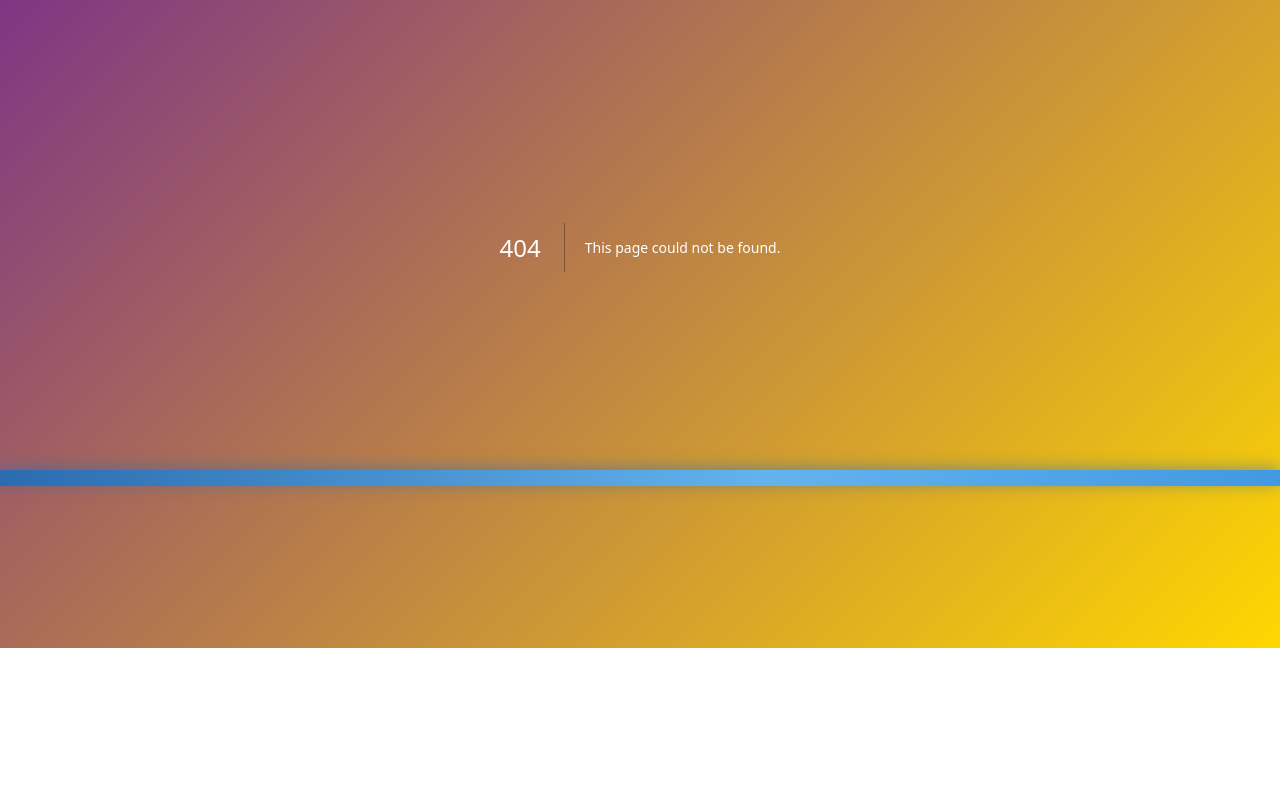
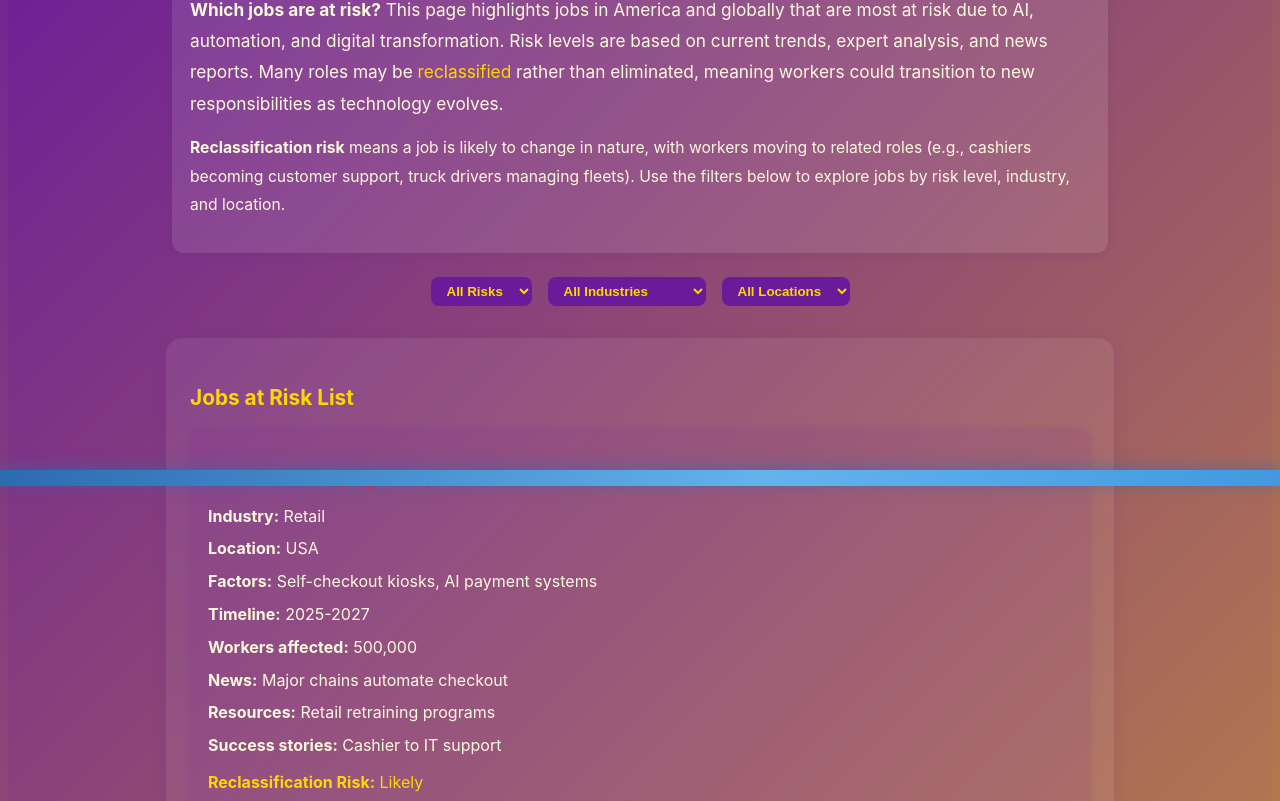
Before and after one commit to Shellzonit/auralis-sanctuary-, a Next.js app: page /jobs-at-risk in a window 1280 px wide. Before the commit this address had no page. Shown: the part 314-1115 px from the top of the page. Before the commit the page ends 962 px from the top, so only its background shows below. Built offline with nearby package versions, Linux system fonts and the light colour scheme.

Commit message:
Add introduction and explanation to Jobs at Risk page for clarity

```diff
--- /dev/null
+++ b/app/jobs-at-risk/page.tsx
@@ -0,0 +1,84 @@
+"use client";
+import React, { useState } from "react";
+
+const JOBS = [
+  { title: "Retail Cashier", risk: "High", industry: "Retail", location: "USA", factors: ["Self-checkout kiosks", "AI payment systems"], timeline: "2025-2027", affected: 500000, news: ["Major chains automate checkout"], resources: ["Retail retraining programs"], stories: ["Cashier to IT support"], global: false, reclassification: true, explanation: "Many retail cashier roles will be reclassified to customer support or inventory management as checkout becomes automated." },
+  { title: "Truck Driver", risk: "High", industry: "Transport", location: "USA", factors: ["Autonomous vehicles"], timeline: "2026-2029", affected: 350000, news: ["Self-driving trucks tested"], resources: ["CDL retraining"], stories: ["Driver to logistics coordinator"], global: true, reclassification: true, explanation: "Some truck drivers may transition to fleet management or vehicle maintenance as autonomous vehicles increase." },
+  { title: "Bank Teller", risk: "Medium", industry: "Finance", location: "UK", factors: ["AI tellers", "Online banking"], timeline: "2025-2028", affected: 120000, news: ["Banks introduce AI tellers"], resources: ["Finance upskilling"], stories: ["Teller to financial advisor"], global: true, reclassification: true, explanation: "Bank teller roles may shift to advisory or customer relationship positions as routine transactions are automated." },
+  { title: "Factory Worker", risk: "High", industry: "Manufacturing", location: "Germany", factors: ["Robotic automation"], timeline: "2025-2030", affected: 200000, news: ["Factories automate assembly lines"], resources: ["Manufacturing retraining"], stories: ["Worker to robot technician"], global: true, reclassification: true, explanation: "Factory workers may be reclassified to machine operators or maintenance technicians as robots take over manual tasks." },
+  { title: "Customer Service Rep", risk: "Medium", industry: "Customer Service", location: "India", factors: ["AI chatbots", "Automated call centers"], timeline: "2025-2028", affected: 250000, news: ["AI in call centers"], resources: ["Customer service upskilling"], stories: ["Rep to chatbot trainer"], global: true, reclassification: true, explanation: "Customer service reps may become chatbot trainers or escalation specialists as AI handles routine queries." },
+  { title: "Hotel Receptionist", risk: "Medium", industry: "Hospitality", location: "USA", factors: ["Automated check-in"], timeline: "2026-2029", affected: 80000, news: ["Hotels automate front desk"], resources: ["Hospitality retraining"], stories: ["Receptionist to event planner"], global: false, reclassification: true, explanation: "Receptionists may shift to guest experience or event planning roles as check-in becomes automated." },
+];
+
+const RISK_LEVELS = ["High", "Medium", "Low"];
+const INDUSTRIES = ["Retail", "Transport", "Finance", "Manufacturing", "Customer Service", "Hospitality"];
+const LOCATIONS = ["USA", "UK", "Germany", "India"];
+
+export default function JobsAtRiskPage() {
+  const [riskFilter, setRiskFilter] = useState("");
+  const [industryFilter, setIndustryFilter] = useState("");
+  const [locationFilter, setLocationFilter] = useState("");
+
+  const filteredJobs = JOBS.filter(job =>
+    (!riskFilter || job.risk === riskFilter) &&
+    (!industryFilter || job.industry === industryFilter) &&
+    (!locationFilter || job.location === locationFilter)
+  );
+
+  return (
+    <main style={{ minHeight: "100vh", background: "linear-gradient(135deg, #6a1b9a 0%, #ffd700 100%)", fontFamily: "Inter, Arial, sans-serif", display: "flex", flexDirection: "column", alignItems: "center", padding: "0 1rem" }}>
+      <h1 style={{ fontSize: "2.2rem", fontWeight: 800, color: "#ffd700", margin: "32px 0 16px 0", textShadow: "0 2px 16px #6a1b9a" }}>
+        Jobs at Risk (Global & USA)
+      </h1>
+      <section style={{ maxWidth: 900, marginBottom: 24, background: "rgba(255,255,255,0.10)", borderRadius: 12, padding: 18, boxShadow: "0 2px 8px #6a1b9a22" }}>
+        <p style={{ color: "#fff8dc", fontSize: "1.08rem", marginBottom: 8 }}>
+          <strong>Which jobs are at risk?</strong> This page highlights jobs in America and globally that are most at risk due to AI, automation, and digital transformation. Risk levels are based on current trends, expert analysis, and news reports. Many roles may be <span style={{ color: "#ffd700" }}>reclassified</span> rather than eliminated, meaning workers could transition to new responsibilities as technology evolves.
+        </p>
+        <p style={{ color: "#fff8dc", fontSize: "0.98rem" }}>
+          <strong>Reclassification risk</strong> means a job is likely to change in nature, with workers moving to related roles (e.g., cashiers becoming customer support, truck drivers managing fleets). Use the filters below to explore jobs by risk level, industry, and location.
+        </p>
+      </section>
+      <nav style={{ display: "flex", gap: 16, flexWrap: "wrap", marginBottom: 32 }}>
+        <select value={riskFilter} onChange={e => setRiskFilter(e.target.value)} style={{ padding: "6px 12px", borderRadius: 8, border: "none", background: "#6a1b9a", color: "#ffd700", fontWeight: 700 }}>
+          <option value="">All Risks</option>
+          {RISK_LEVELS.map(risk => <option key={risk} value={risk}>{risk}</option>)}
+        </select>
+        <select value={industryFilter} onChange={e => setIndustryFilter(e.target.value)} style={{ padding: "6px 12px", borderRadius: 8, border: "none", background: "#6a1b9a", color: "#ffd700", fontWeight: 700 }}>
+          <option value="">All Industries</option>
+          {INDUSTRIES.map(ind => <option key={ind} value={ind}>{ind}</option>)}
+        </select>
+        <select value={locationFilter} onChange={e => setLocationFilter(e.target.value)} style={{ padding: "6px 12px", borderRadius: 8, border: "none", background: "#6a1b9a", color: "#ffd700", fontWeight: 700 }}>
+          <option value="">All Locations</option>
+          {LOCATIONS.map(loc => <option key={loc} value={loc}>{loc}</option>)}
+        </select>
+      </nav>
+      <section style={{ width: "100%", maxWidth: 900, background: "rgba(255,255,255,0.07)", borderRadius: 16, padding: 24, boxShadow: "0 2px 16px #6a1b9a22", marginBottom: 32 }}>
+        <h2 style={{ color: "#ffd700", fontSize: "1.3rem", marginBottom: 12 }}>Jobs at Risk List</h2>
+        {filteredJobs.length ? (
+          <div style={{ display: "flex", flexDirection: "column", gap: 24 }}>
+            {filteredJobs.map(job => (
+              <div key={job.title + job.location} style={{ background: "rgba(106,27,154,0.10)", borderRadius: 12, padding: 18, boxShadow: "0 2px 8px #6a1b9a22" }}>
+                <h3 style={{ color: "#ffd700", fontSize: "1.1rem", marginBottom: 6 }}>{job.title} <span style={{ color: job.risk === "High" ? "#d32f2f" : job.risk === "Medium" ? "#fbc02d" : "#388e3c", fontWeight: 700, marginLeft: 8 }}>({job.risk} Risk)</span></h3>
+                <div style={{ color: "#fff8dc", fontSize: "1rem", marginBottom: 4 }}><strong>Industry:</strong> {job.industry}</div>
+                <div style={{ color: "#fff8dc", fontSize: "1rem", marginBottom: 4 }}><strong>Location:</strong> {job.location} {job.global ? "(Global)" : ""}</div>
+                <div style={{ color: "#fff8dc", fontSize: "1rem", marginBottom: 4 }}><strong>Factors:</strong> {job.factors.join(", ")}</div>
+                <div style={{ color: "#fff8dc", fontSize: "1rem", marginBottom: 4 }}><strong>Timeline:</strong> {job.timeline}</div>
+                <div style={{ color: "#fff8dc", fontSize: "1rem", marginBottom: 4 }}><strong>Workers affected:</strong> {job.affected.toLocaleString()}</div>
+                <div style={{ color: "#fff8dc", fontSize: "1rem", marginBottom: 4 }}><strong>News:</strong> {job.news.join(", ")}</div>
+                <div style={{ color: "#fff8dc", fontSize: "1rem", marginBottom: 4 }}><strong>Resources:</strong> {job.resources.join(", ")}</div>
+                <div style={{ color: "#fff8dc", fontSize: "1rem", marginBottom: 4 }}><strong>Success stories:</strong> {job.stories.join(", ")}</div>
+                <div style={{ color: "#ffd700", fontSize: "1rem", marginTop: 8 }}><strong>Reclassification Risk:</strong> {job.reclassification ? "Likely" : "Unlikely"}</div>
+                <div style={{ color: "#fff8dc", fontSize: "0.98rem", marginBottom: 2 }}>{job.explanation}</div>
+              </div>
+            ))}
+          </div>
+        ) : (
+          <p style={{ color: "#fff8dc" }}>No jobs found for selected filters.</p>
+        )}
+        <div style={{ marginTop: 24, color: "#fff8dc", fontSize: "0.95rem" }}>
+          <strong>Sources:</strong> U.S. Bureau of Labor Statistics, OECD, World Economic Forum, news reports
+        </div>
+      </section>
+    </main>
+  );
+}
```
